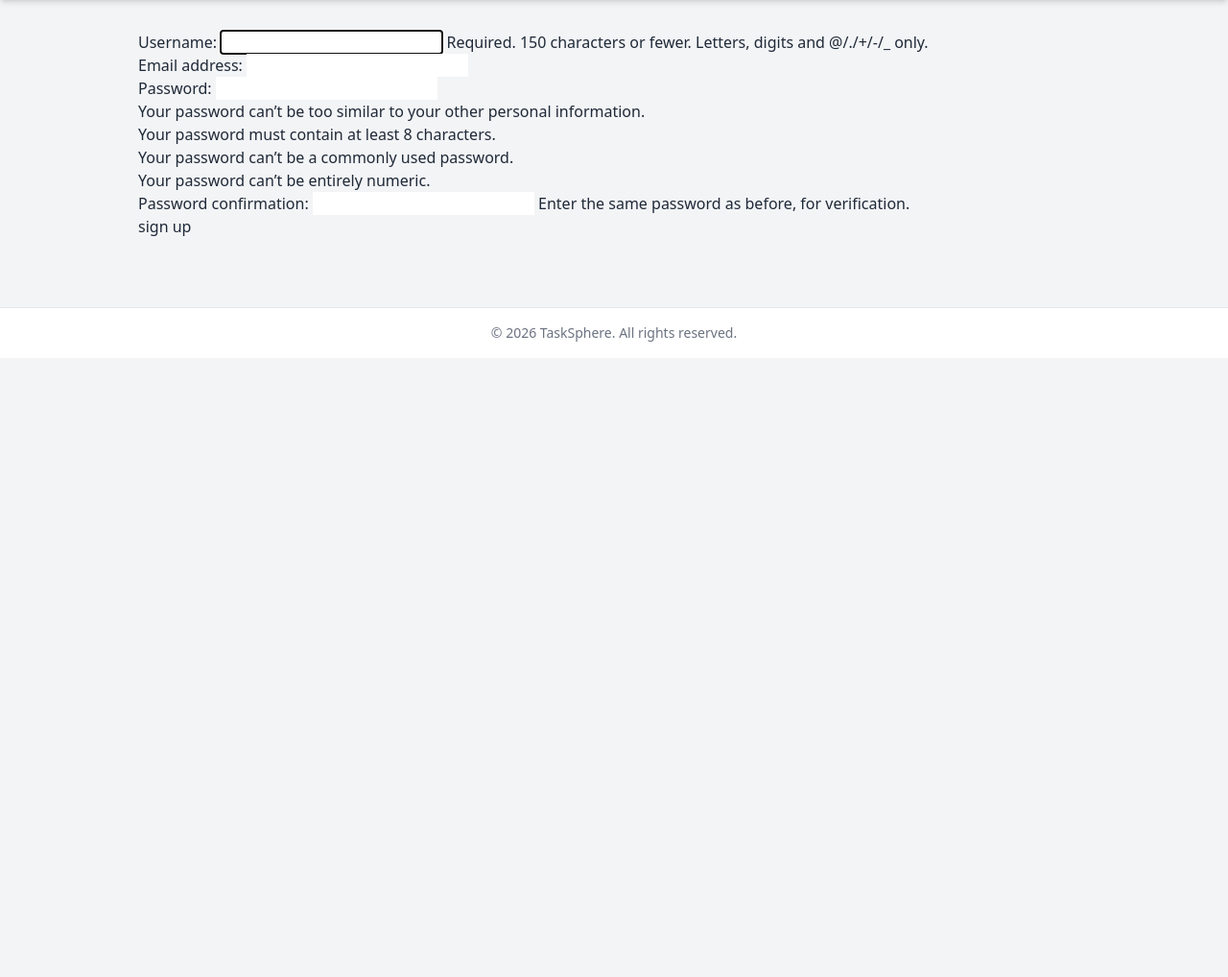
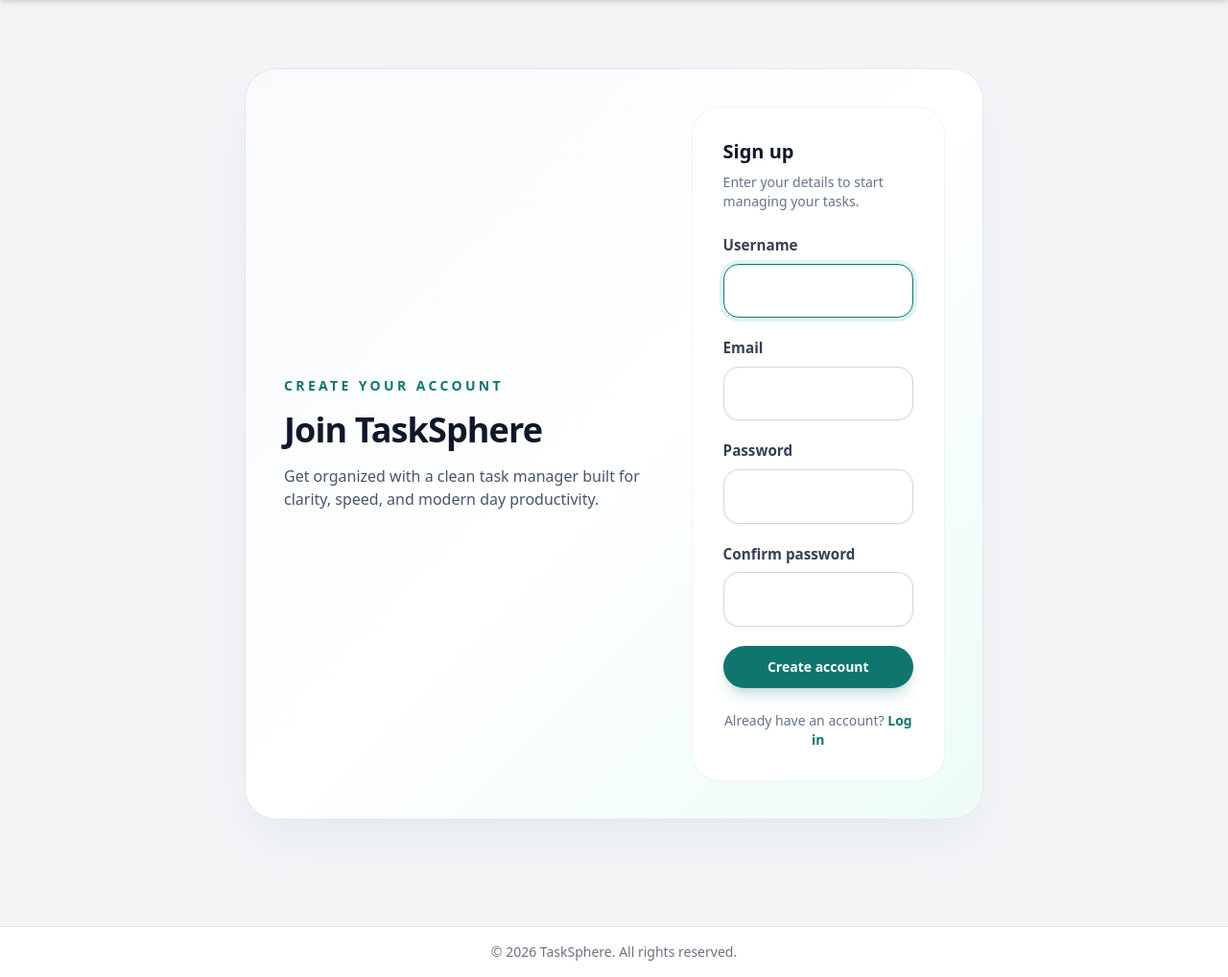
Before and after one commit to Devisinghd/To-Do-List-, a Django app: template ToDoList/users/templates/users/register.html in a window 1280 px wide. Shown: the part 72-1090 px from the top of the page at 96% size. Before the commit the page ends 445 px from the top, so only its background shows below. Run offline with Django 5.2, Linux system fonts and the light colour scheme; the template is opened without the code that fills it: values that come from a table or form of the project are taken from there, others are empty; some libraries are stand-ins or nearby versions.

Commit message:
template desogned

```diff
--- a/ToDoList/users/templates/users/register.html
+++ b/ToDoList/users/templates/users/register.html
@@ -1,10 +1,107 @@
 {% extends "myapp/base.html" %}
 
+{% block title %}Register | TaskSphere{% endblock %}
+
+{% block extra_css %}
+<style>
+    .form-card input,
+    .form-card select,
+    .form-card textarea {
+        width: 100%;
+        border-radius: 1rem;
+        border: 1px solid #d1d5db;
+        background: #ffffff;
+        padding: 0.95rem 1rem;
+        color: #111827;
+        box-shadow: 0 1px 2px rgba(15, 23, 42, 0.05);
+        transition: border-color 0.2s ease, box-shadow 0.2s ease;
+    }
+
+    .form-card input:focus,
+    .form-card select:focus,
+    .form-card textarea:focus {
+        outline: none;
+        border-color: #0f766e;
+        box-shadow: 0 0 0 4px rgba(20, 184, 166, 0.15);
+    }
+
+    .form-card label {
+        display: block;
+        margin-bottom: 0.5rem;
+        font-size: 0.95rem;
+        font-weight: 600;
+        color: #334155;
+    }
+
+    .form-card .errorlist {
+        margin: 0 0 1rem;
+        padding-left: 1rem;
+        color: #b91c1c;
+        font-size: 0.95rem;
+    }
+
+    .form-card .field-error input {
+        border-color: #ef4444;
+    }
+</style>
+{% endblock %}
+
 {% block content %}
-<form method='POST'>
-    {% csrf_token %}
-    {{form.as_p}}
-    <button type='register'>sign up</button>
-</form>
+<section class="min-h-[calc(100vh-160px)] flex items-center justify-center py-10">
+    <div class="w-full max-w-3xl rounded-[2rem] bg-gradient-to-br from-slate-50 via-white to-emerald-50 p-6 shadow-2xl shadow-slate-200 ring-1 ring-slate-200 sm:p-10">
+        <div class="grid gap-8 lg:grid-cols-[1.2fr,0.8fr] lg:items-center">
+            <div class="space-y-4">
+                <p class="text-sm font-semibold uppercase tracking-[0.24em] text-teal-700">Create your account</p>
+                <h1 class="text-3xl font-extrabold tracking-tight text-slate-900 sm:text-4xl">Join TaskSphere</h1>
+                <p class="max-w-xl text-sm leading-7 text-slate-600 sm:text-base">
+                    Get organized with a clean task manager built for clarity, speed, and modern day productivity.
+                </p>
+            </div>
 
+            <div class="rounded-[1.75rem] bg-white p-6 shadow-sm shadow-slate-200 ring-1 ring-slate-100 sm:p-8 form-card">
+                <div class="mb-6">
+                    <h2 class="text-xl font-bold text-slate-900">Sign up</h2>
+                    <p class="mt-2 text-sm text-slate-500">Enter your details to start managing your tasks.</p>
+                </div>
+
+                <form method="post" novalidate class="space-y-5">
+                    {% csrf_token %}
+                    {{ form.non_field_errors }}
+
+                    <div>
+                        <label for="{{ form.username.id_for_label }}">Username</label>
+                        {{ form.username }}
+                        {{ form.username.errors }}
+                    </div>
+
+                    <div>
+                        <label for="{{ form.email.id_for_label }}">Email</label>
+                        {{ form.email }}
+                        {{ form.email.errors }}
+                    </div>
+
+                    <div>
+                        <label for="{{ form.password1.id_for_label }}">Password</label>
+                        {{ form.password1 }}
+                        {{ form.password1.errors }}
+                    </div>
+
+                    <div>
+                        <label for="{{ form.password2.id_for_label }}">Confirm password</label>
+                        {{ form.password2 }}
+                        {{ form.password2.errors }}
+                    </div>
+
+                    <button type="submit" class="inline-flex w-full items-center justify-center rounded-3xl bg-teal-700 px-5 py-3 text-sm font-semibold text-white shadow-lg shadow-teal-700/20 transition hover:bg-teal-800">
+                        Create account
+                    </button>
+                </form>
+
+                <p class="mt-6 text-center text-sm text-slate-500">
+                    Already have an account? <a href="{% url 'users:login' %}" class="font-semibold text-teal-700 hover:text-teal-800">Log in</a>
+                </p>
+            </div>
+        </div>
+    </div>
+</section>
 {% endblock %}
```
